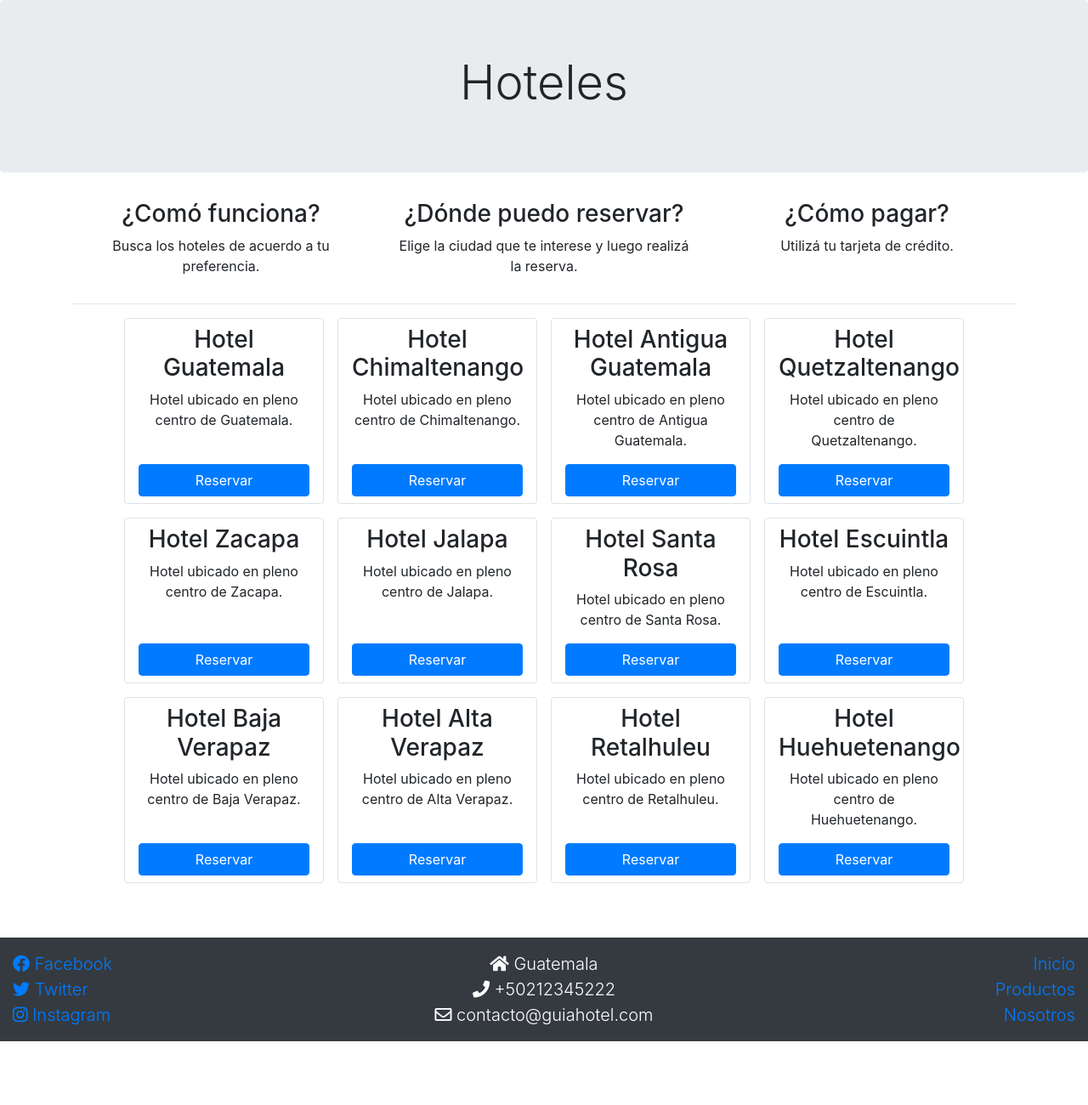
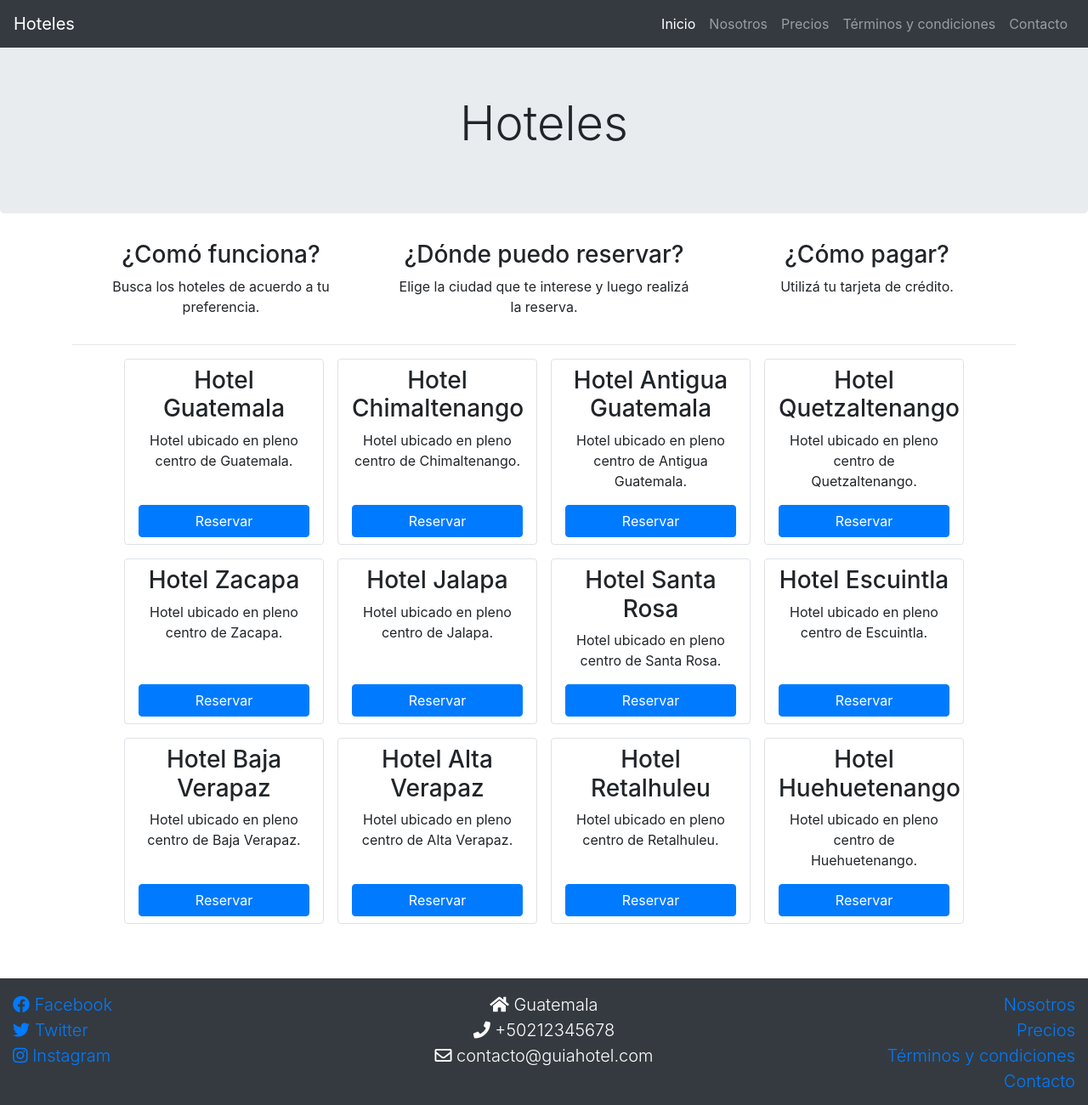
Before and after one commit to bcoroyg/web-hoteles, a website: page index.html in a window 1280 px wide. Shown: the whole page at 85% size. Before the commit the page ends 1225 px from the top, so only its background shows below. Drawn offline with nearby package versions, Linux system fonts and the light colour scheme.

Commit message:
Barra de navegación

```diff
--- a/index.html
+++ b/index.html
@@ -19,7 +19,45 @@
   </head>
 
   <body>
-    <div class="jumbotron">
+    <!-- NAVBAR -->
+    <nav class="navbar navbar-expand-md navbar-dark bg-dark fixed-top">
+      <a class="navbar-brand" href="/">Hoteles</a>
+      <button
+        class="navbar-toggler"
+        type="button"
+        data-toggle="collapse"
+        data-target="#navbarContent"
+        aria-controls="navbarContent"
+        aria-expanded="false"
+        aria-label="Toggle navigation"
+      >
+        <span class="navbar-toggler-icon"></span>
+      </button>
+
+      <div class="collapse navbar-collapse" id="navbarContent">
+        <ul class="navbar-nav ml-auto">
+          <li class="nav-item active">
+            <a class="nav-link" href="/"
+              >Inicio <span class="sr-only">(current)</span></a
+            >
+          </li>
+          <li class="nav-item">
+            <a class="nav-link" href="/about.html">Nosotros</a>
+          </li>
+          <li class="nav-item">
+            <a class="nav-link" href="#">Precios</a>
+          </li>
+          <li class="nav-item">
+            <a class="nav-link" href="#">Términos y condiciones</a>
+          </li>
+          <li class="nav-item">
+            <a class="nav-link" href="#">Contacto</a>
+          </li>
+        </ul>
+      </div>
+    </nav>
+    <!-- FIN NAVBAR -->
+    <div class="jumbotron mt-5">
       <h1 class="display-4 text-center">Hoteles</h1>
     </div>
     <div class="container">
@@ -155,20 +193,29 @@
         <div
           class="d-flex flex-column col-12 col-md-4 text-center text-md-left"
         >
-          <a class="text-decoration-none" href="https://www.facebook.com" target="blank"
+          <a
+            class="text-decoration-none"
+            href="https://www.facebook.com"
+            target="blank"
             ><i class="fab fa-facebook"></i> Facebook
           </a>
-          <a class="text-decoration-none" href="https://www.twitter.com" target="blank"
+          <a
+            class="text-decoration-none"
+            href="https://www.twitter.com"
+            target="blank"
             ><i class="fab fa-twitter"></i> Twitter</a
           >
-          <a class="text-decoration-none" href="https://www.instagram.com" target="blank"
+          <a
+            class="text-decoration-none"
+            href="https://www.instagram.com"
+            target="blank"
             ><i class="fab fa-instagram"></i> Instagram</a
           >
         </div>
         <div class="d-flex flex-column col-12 col-md-4 text-center">
           <address class="m-0">
             <p class="mb-0"><i class="fas fa-home"></i> Guatemala</p>
-            <p class="mb-0"><i class="fas fa-phone"></i> +50212345222</p>
+            <p class="mb-0"><i class="fas fa-phone"></i> +50212345678</p>
             <p class="mb-0">
               <i class="far fa-envelope"></i> contacto@guiahotel.com
             </p>
@@ -177,9 +224,10 @@
         <div
           class="d-flex flex-column col-12 col-md-4 text-center text-md-right"
         >
-          <a class="text-decoration-none" href="/home">Inicio</a>
-          <a class="text-decoration-none" href="/productos">Productos</a>
-          <a class="text-decoration-none" href="/about">Nosotros</a>
+          <a class="text-decoration-none" href="/about.html">Nosotros</a>
+          <a class="text-decoration-none" href="#">Precios</a>
+          <a class="text-decoration-none" href="#">Términos y condiciones</a>
+          <a class="text-decoration-none" href="#">Contacto</a>
         </div>
       </div>
     </footer>
```
